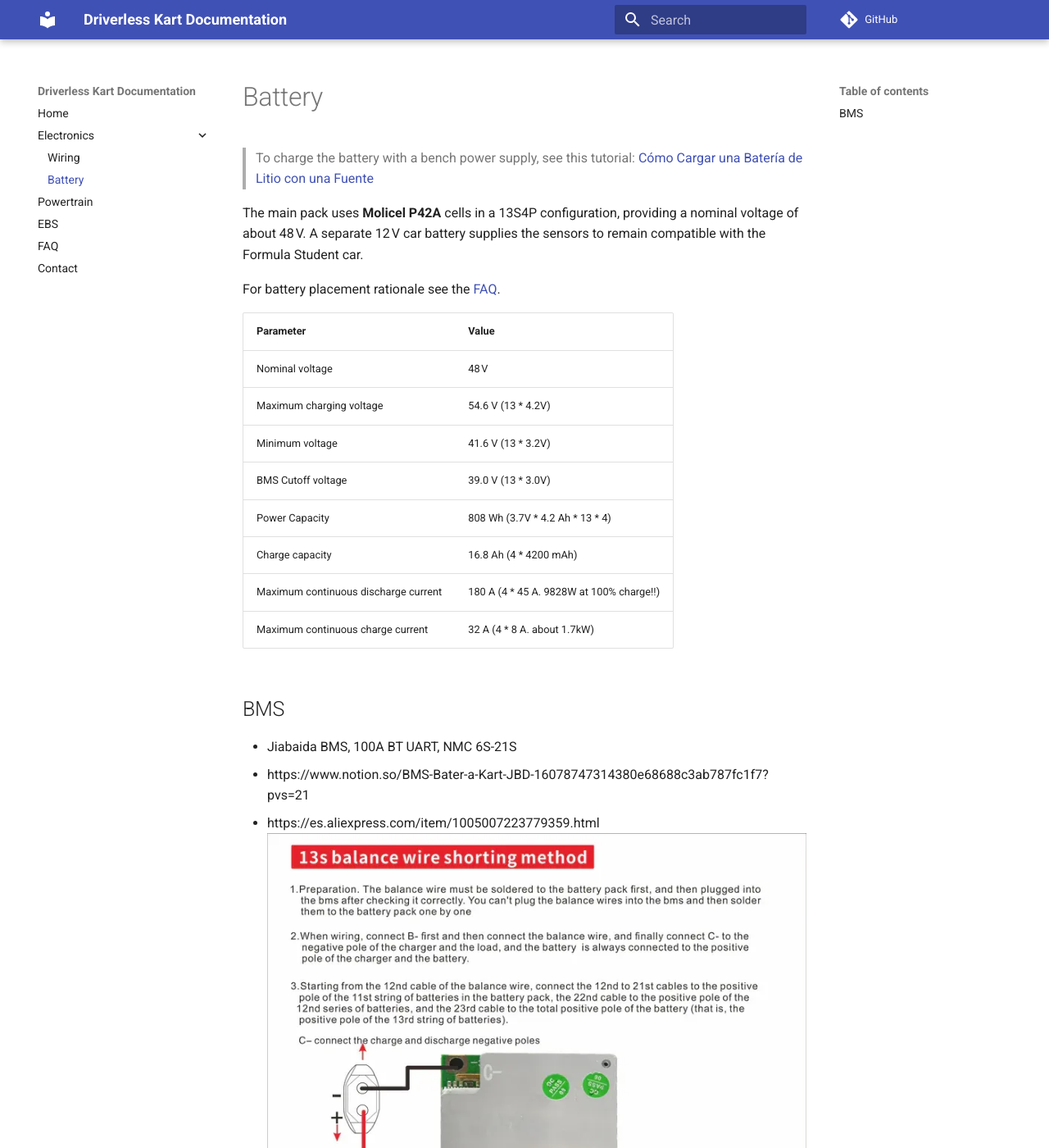
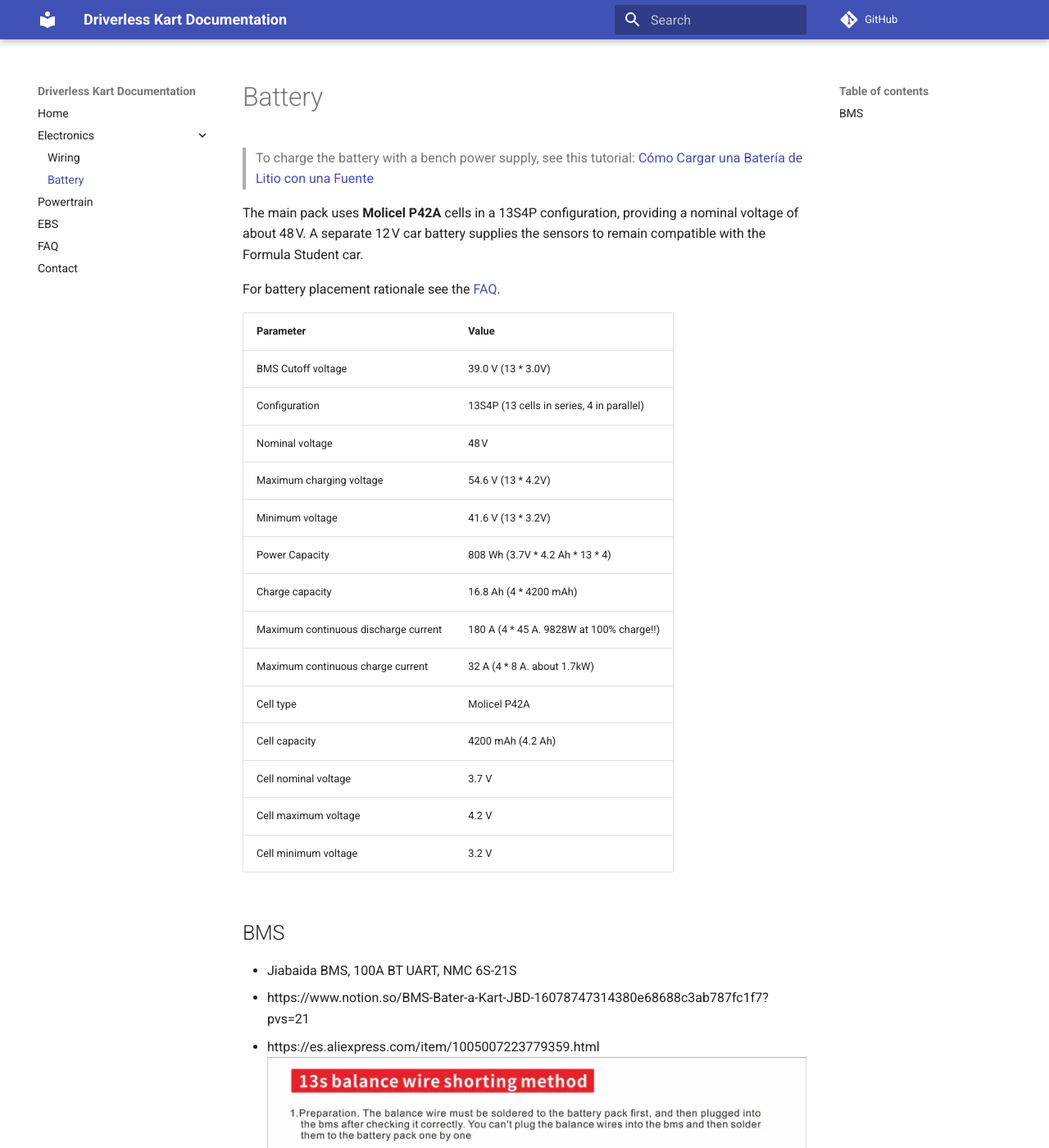
Before and after one commit to UM-Driverless/kart_docs, an MkDocs documentation site: the page built from docs/electronics/battery/index.md, in a window 1280 px wide and 1400 px high. Shown: the whole window at 82% size. Built offline with MkDocs 1.6.1 and Material for MkDocs 9.7.7, drawn with Linux system fonts in a browser that asks for light colours; comment, search, counter and statistics services are not loaded.

Commit message:
Add battery data

```diff
--- a/docs/electronics/battery/index.md
+++ b/docs/electronics/battery/index.md
@@ -8,14 +8,20 @@ For battery placement rationale see the [FAQ](../../faq.md#battery).
 
 | Parameter | Value |
 |-----------|-------|
+| BMS Cutoff voltage | 39.0 V (13 * 3.0V) |
+| Configuration | 13S4P (13 cells in series, 4 in parallel) |
 | Nominal voltage | 48 V |
 | Maximum charging voltage | 54.6 V (13 * 4.2V) |
 | Minimum voltage | 41.6 V (13 * 3.2V) |
-| BMS Cutoff voltage | 39.0 V (13 * 3.0V) |
 | Power Capacity | 808 Wh (3.7V * 4.2 Ah * 13 * 4) |
 | Charge capacity | 16.8 Ah (4 * 4200 mAh) |
 | Maximum continuous discharge current | 180 A (4 * 45 A. 9828W at 100% charge!!) |
 | Maximum continuous charge current | 32 A (4 * 8 A. about 1.7kW) |
+| Cell type | Molicel P42A |
+| Cell capacity | 4200 mAh (4.2 Ah) |
+| Cell nominal voltage | 3.7 V |
+| Cell maximum voltage | 4.2 V |
+| Cell minimum voltage | 3.2 V |
 
 ## BMS
 - Jiabaida BMS, 100A BT UART, NMC 6S-21S
```
